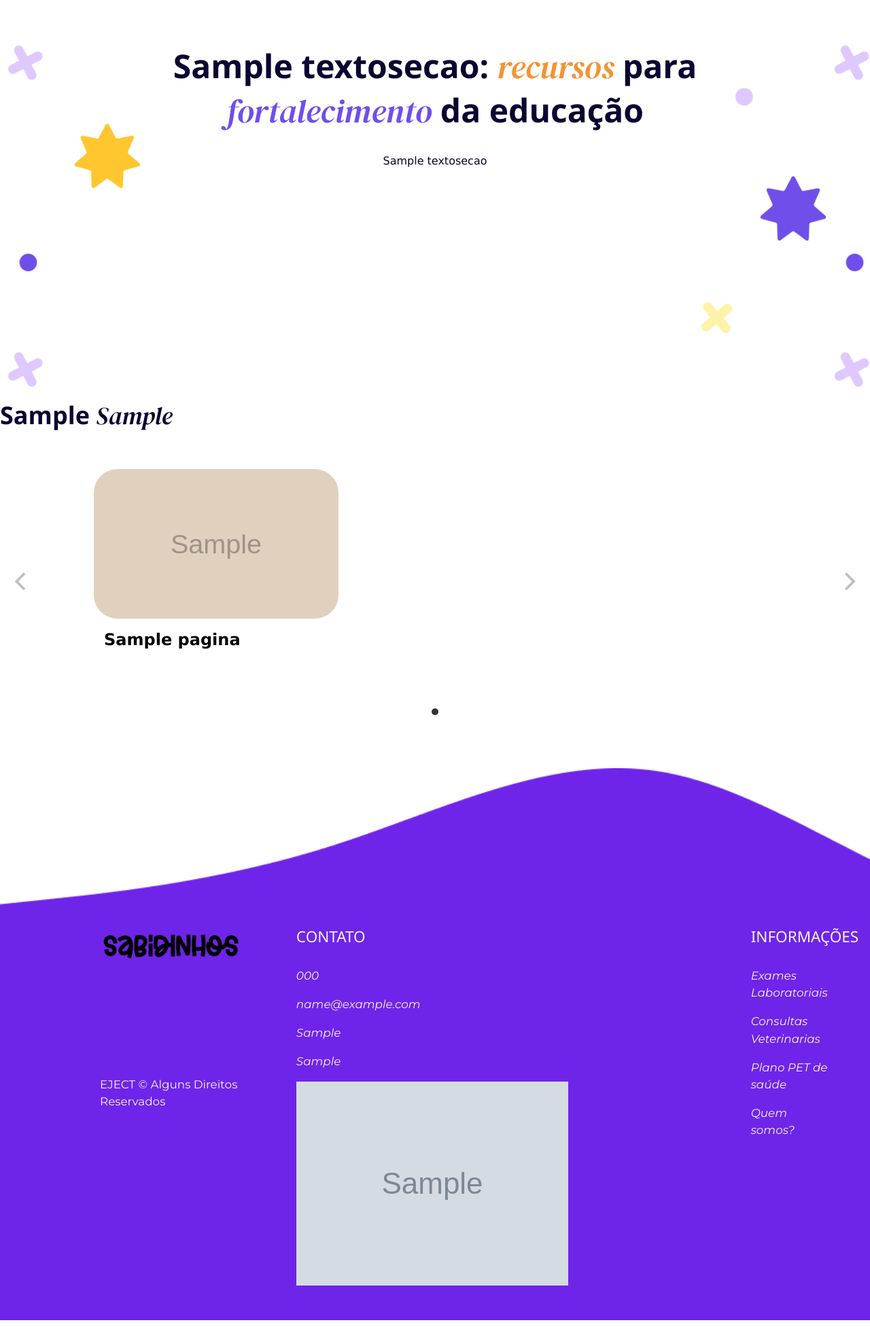
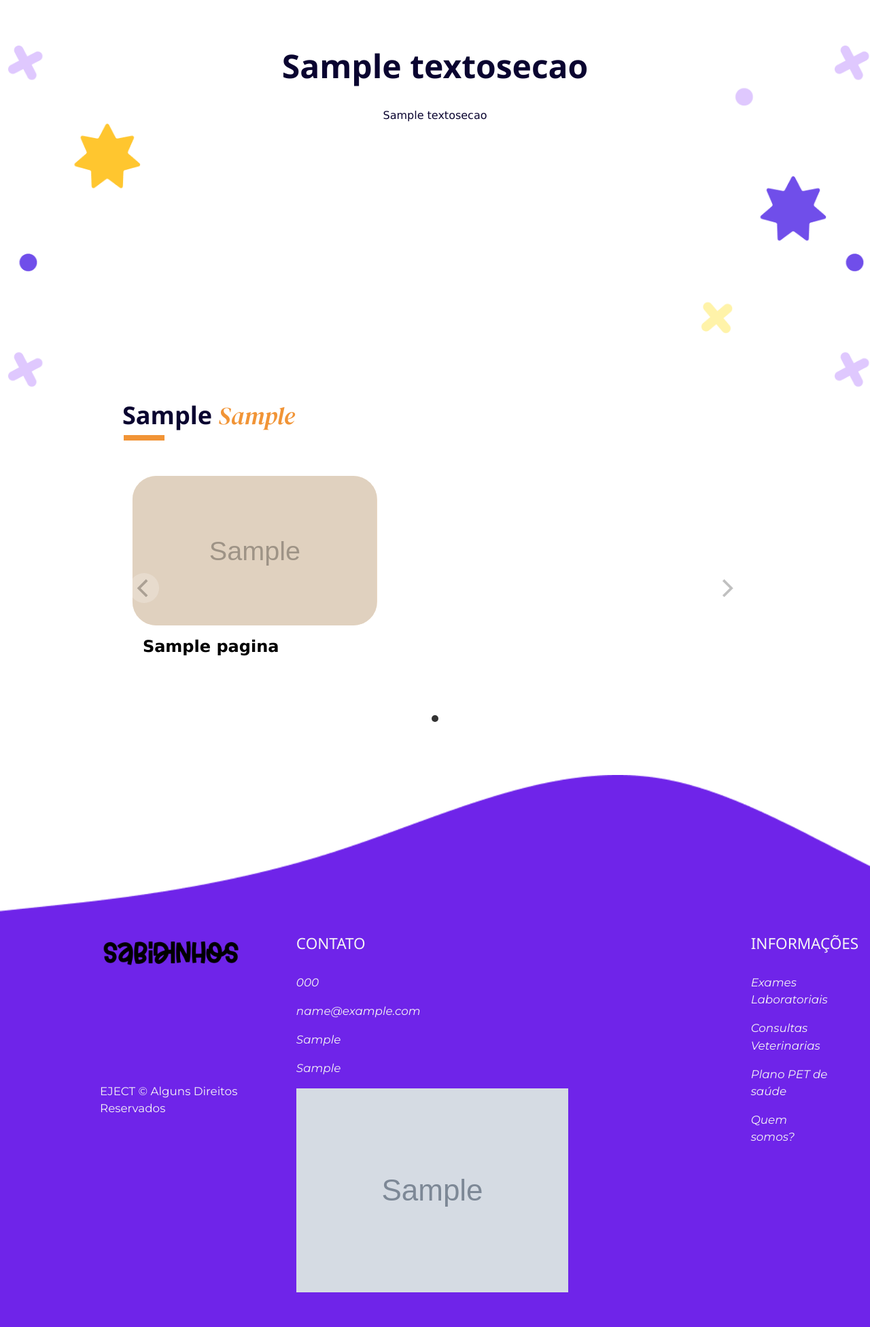
Before and after one commit to iflipe/Backend-ProSEmpre, a Django app: template core/templates/pais-e-profs.html in a window 1280 px wide. Shown: the part 101-2053 px from the top of the page at 68% size. Run offline with Django 5.2, Linux system fonts and the light colour scheme; tables that the repository leaves empty hold one stand-in row (values such as "Sample post"); the template is opened without the code that fills it: values that come from a table or form of the project are taken from there, most other values are stand-ins (such as "Sample title", 1, 10 or a date in 2020); grey boxes marked "Sample" are stand-in pictures; some libraries are stand-ins or nearby versions.

Commit message:
fix: conserta carrossel de pais e professores, limpa <head> e arruma formatação

```diff
--- a/core/templates/pais-e-profs.html
+++ b/core/templates/pais-e-profs.html
@@ -2,17 +2,6 @@
 {% load static %}
 
   {% block css %}
-    <meta charset="UTF-8">
-    <meta name="viewport" content="width=device-width, initial-scale=1.0">
-    <!-- Incluindo as fontes -->
-    <link rel="preconnect" href="https://fonts.googleapis.com">
-    <link rel="preconnect" href="https://fonts.gstatic.com" crossorigin>
-    <link href="https://fonts.googleapis.com/css2?family=DM+Sans:ital,opsz,wght@0,9..40,100..1000;1,9..40,100..1000&family=DM+Serif+Display:ital@0;1&display=swap" rel="stylesheet">
-    <link rel="preconnect" href="https://fonts.googleapis.com">
-    <link rel="preconnect" href="https://fonts.gstatic.com" crossorigin>
-    <link href="https://fonts.googleapis.com/css2?family=DM+Sans:ital,opsz,wght@0,9..40,100..1000;1,9..40,100..1000&family=DM+Serif+Display:ital@0;1&display=swap" rel="stylesheet">
-
-    <!-- Incluindo o CSS local -->
     <link rel="stylesheet" href="{% static 'css/style.css' %}">
     <link rel="stylesheet" href="{% static 'css/pais-e-profs/pais-e-profs.css' %}">
     <link rel="stylesheet" href="{% static 'css/pais-e-profs/carrossel.css' %}">
@@ -27,16 +16,16 @@
 
   {% block conteudo %}
     <div class="container">
-        <h1 class="titulo">{{secao.titulo}}: <span class="amarelo">recursos</span> para <br> <span class="roxo">fortalecimento</span> da educação</h1>
+        <h1 class="titulo">{{secao.titulo|safe}}</h1>
 
         <p class="descricao">{{secao.subtitulo}}</p>
     </div>
 
   <!-- -->
     <main>
-      <section class="card-educativo">
-        {% for cat_pag in categorias_paginas.values %}
-        <h2 class="subtitulo">{{cat_pag.categoria.nome_formatado.0}} <span class="{% cycle 'laranja italico' 'roxo italico' 'amarelo italico' 'rosa italico' %}">{{cat_pag.categoria.nome_formatado.1}}</span>
+      {% for cat_pag in categoria_paginas.values %}
+      <section class={% cycle "card-colorir" "card-didaticos" "card-pais" %}>
+        <h2 class="subtitulo">{{cat_pag.categoria.nome_formatado.0}} <span class={% cycle "amarelo" "roxo" "rosa" %}>{{cat_pag.categoria.nome_formatado.1}}</span>
             <div class="rectangle-divider"></div>
         </h2>
 
@@ -46,7 +35,7 @@
               {% cycle "<div class='carousel-cell'>" "" "" %}
                   <div class="item">
                       <img src="{{pagina.imagem.url}}">
-                      <p class="descricao preto">{{pagina.titulo}}</p>
+                      <p class="my-paragraph">{{pagina.titulo}}</p>
                   </div>
               {% if forloop.last %}
               </div>
@@ -57,8 +46,8 @@
           {% endfor %}
         </div>
         {% resetcycle %}
-        {% endfor %}
       </section>
+      {% endfor %}
     </main>
     {% endblock %}
   <!-- -->
```
Also changed, not shown: apps/mainsite/views.py (+19 -6 lines).
